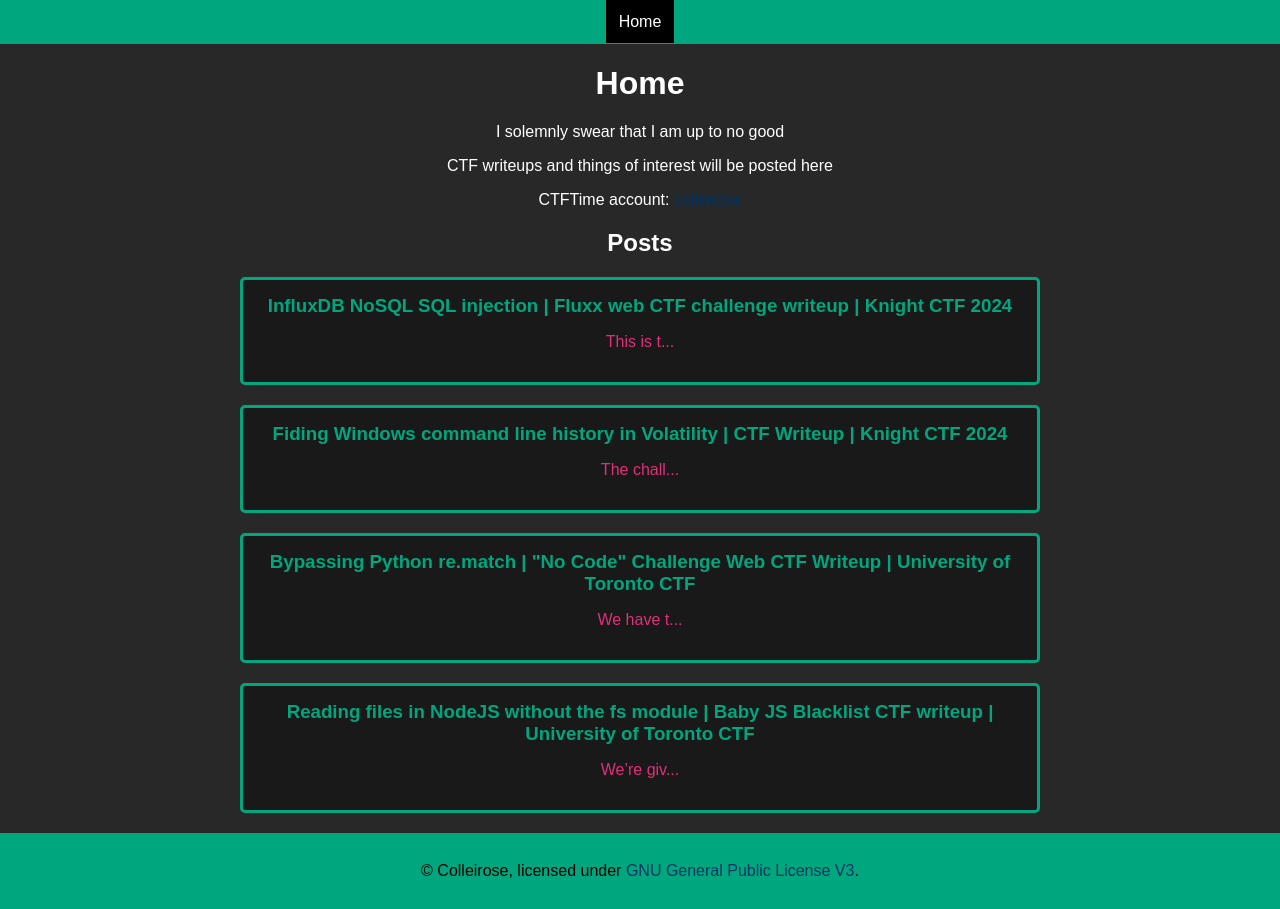
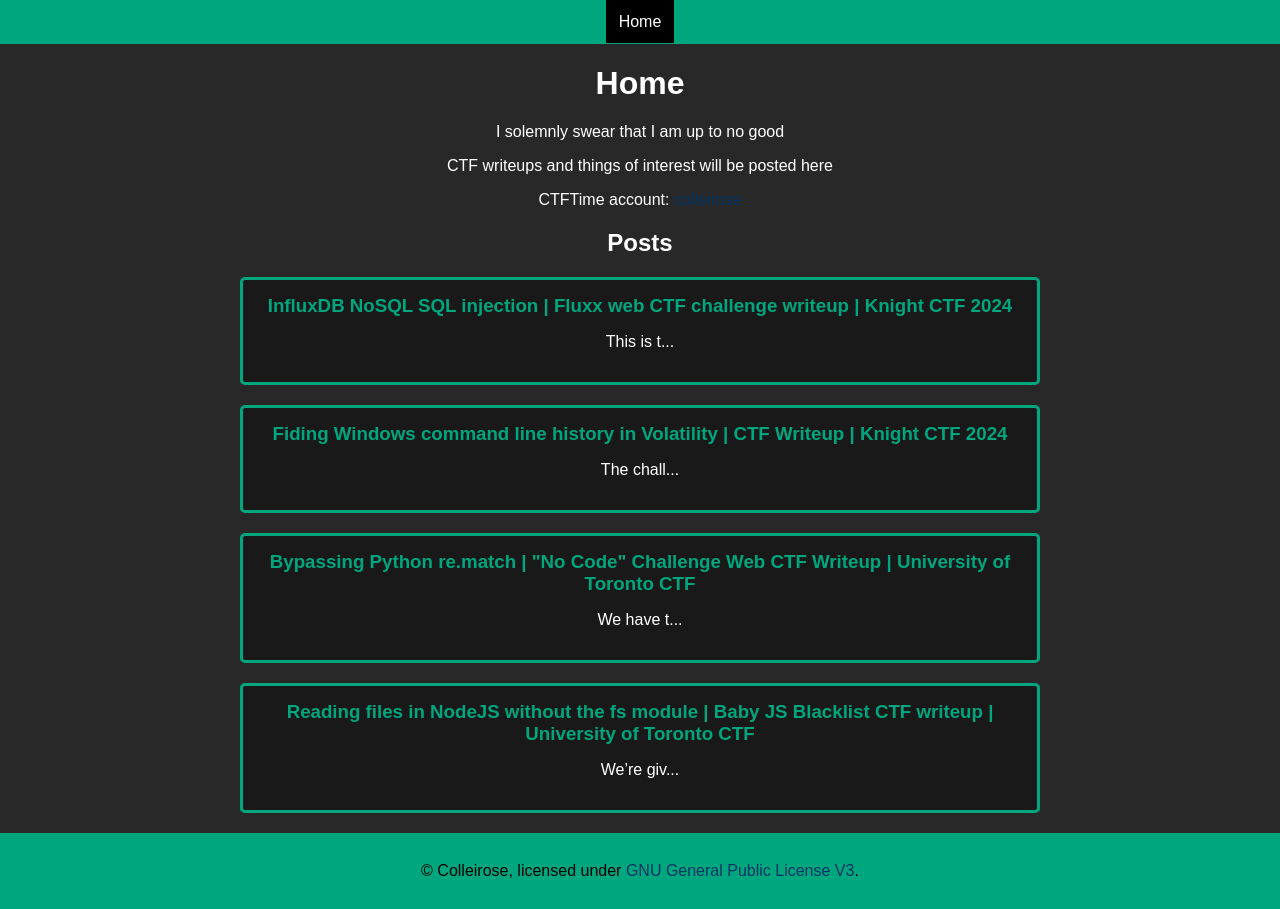
Before and after one commit to colleirose/colleirose.github.io, a Jekyll site: the page built from index.html, in a window 1280 px wide. Built offline with Jekyll 4.4.1, drawn with Linux system fonts in a browser that asks for light colours.

Commit message:
Fix styling

```diff
--- a/css/style.css
+++ b/css/style.css
@@ -61,7 +61,7 @@ footer {
   border: 3px solid #00a67d;
   border-radius: 5px;
   background: rgb(25, 25, 25);
-  color: #df3079;
+  color: white;
   margin-bottom: 20px;
   padding: 15px;
 }
@@ -78,7 +78,3 @@ footer {
 .post-title > a:hover {
   color: #46f0c5;
 }
-
-.post-excerpt {
-  color: white;
-}
--- a/index.html
+++ b/index.html
@@ -11,7 +11,7 @@ title: "Home"
     {% for post in site.posts %}
     <div class="postListing">
         <h3 class="post-title"><a href="{{ post.url }}">{{ post.title }}</a></h3>
-        <p class="post-excerpt">{{ post.content | truncate: 15 }}</p>
+        {{ post.content | truncate: 15 }}
     </div>
     {% endfor %}
 </section>
```
